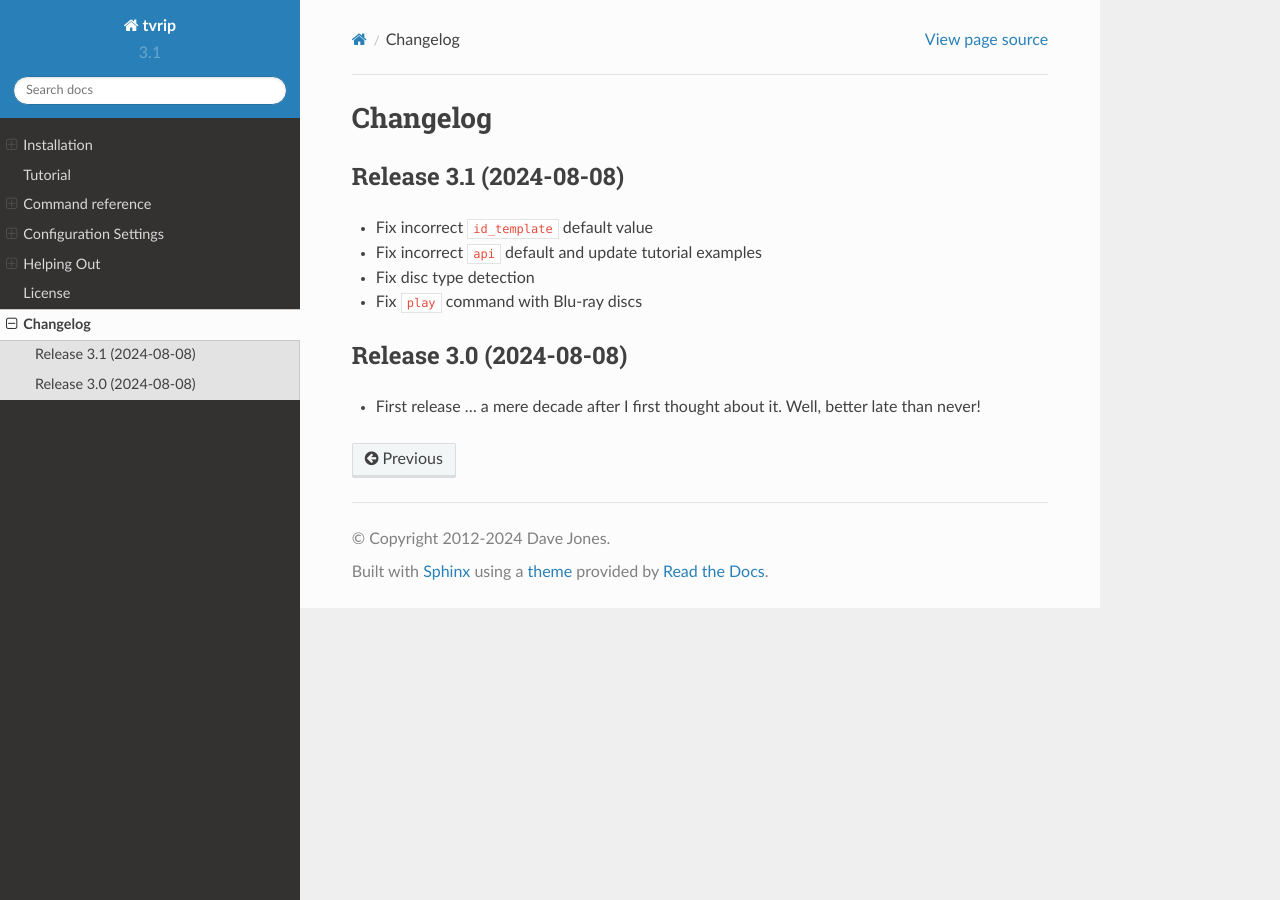
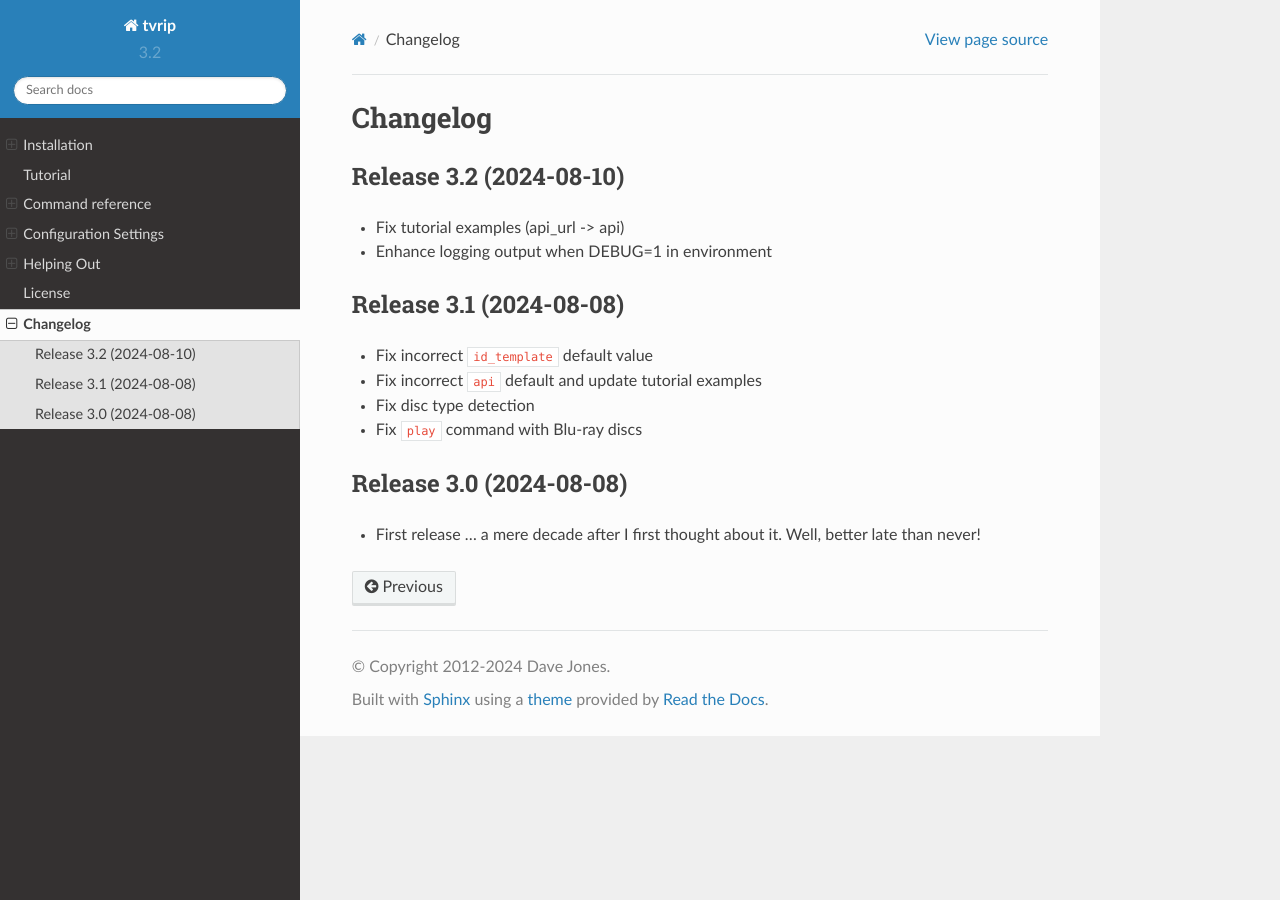
Before and after one commit to waveform80/tvrip, a Sphinx documentation site: the page built from docs/changelog.rst, in a window 1280 px wide. Built offline with Sphinx 7.4.7 and the Read the Docs theme 2.0.0, drawn with Linux system fonts in a browser that asks for light colours; formulas are drawn with MathJax 3; pages that are not in the unit, such as notebooks, are missing from menus.

Commit message:
Bump version for release, fill out changelog

```diff
--- a/docs/changelog.rst
+++ b/docs/changelog.rst
@@ -9,6 +9,13 @@ Changelog
 =========
 
 .. currentmodule:: tvrip
+
+
+Release 3.2 (2024-08-10)
+========================
+
+* Fix tutorial examples (api_url -> api)
+* Enhance logging output when DEBUG=1 in environment
 
 
 Release 3.1 (2024-08-08)
--- a/setup.cfg
+++ b/setup.cfg
@@ -1,7 +1,7 @@
 # coding: utf-8
 [metadata]
 name = tvrip
-version = 3.1
+version = 3.2
 description = Extract and transcode TV series from DVD or Bluray
 long_description = file: README.rst
 author = Dave Jones
```
Also changed, not shown: 1 other file.
